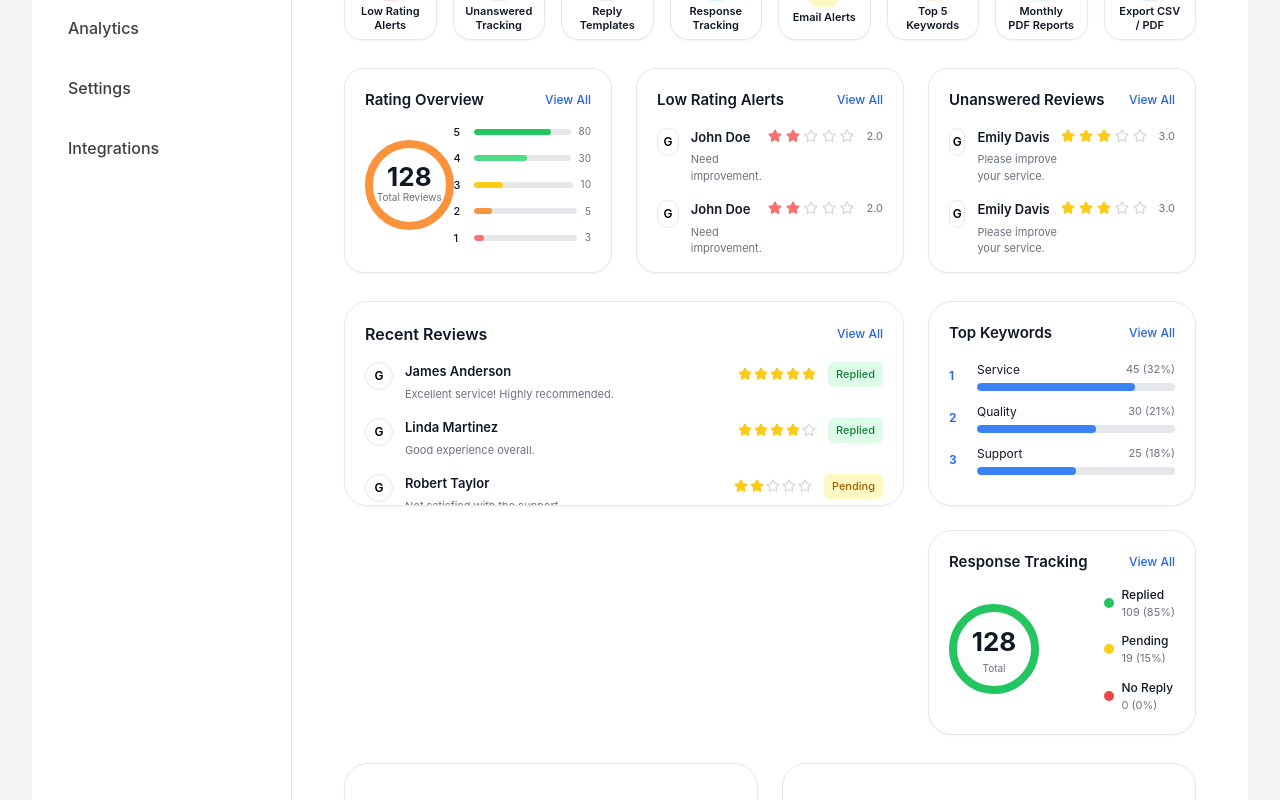
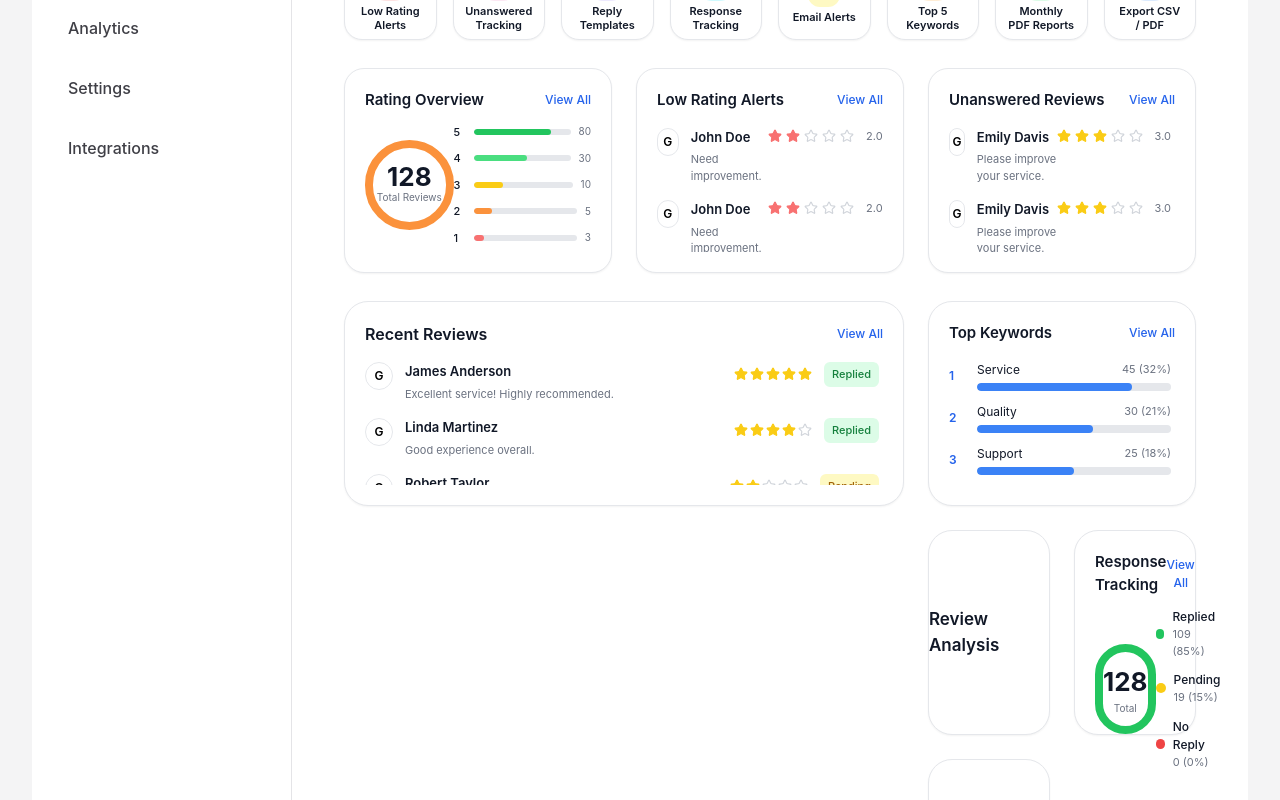
Before and after one commit to afnankhan123456/reviewreply-ai, a Next.js app: page /plans/basic/dashbord in a window 1280 px wide. Shown: the part 360-1160 px from the top of the page. Built offline with nearby package versions, Linux system fonts and the light colour scheme.

Commit message:
Update page.tsx

```diff
--- a/app/plans/basic/dashbord/page.tsx
+++ b/app/plans/basic/dashbord/page.tsx
@@ -62,12 +62,10 @@ export default function DashboardPage() {
   return (
     <div className="min-h-screen bg-white">
       <div className="p-5 lg:p-7">
-
         <Topbar />
 
         {/* TOP 4 CARDS — height 80px, compact design */}
         <div className="grid grid-cols-1 sm:grid-cols-2 xl:grid-cols-4 gap-5 mt-7">
-
           {/* CARD 1 */}
           <div className="bg-white border border-[#e5e7eb] rounded-[20px] p-3 h-[80px] shadow-sm flex items-center gap-3 overflow-hidden">
             <div className="w-10 h-10 rounded-xl bg-blue-100 flex items-center justify-center flex-shrink-0">
@@ -105,10 +103,16 @@ export default function DashboardPage() {
               <div className="flex items-center gap-2">
                 <h3 className="text-[22px] font-bold text-[#111827] leading-none">4.6</h3>
                 <div className="flex gap-0.5">
-                  {Array(5).fill(0).map((_, i) => (
+                  {Array(5)
+                    .fill(0)
+                    .map((_, i) => (
                       <Star
                         key={i}
-                      className={`w-3.5 h-3.5 ${i < 4 ? "fill-yellow-400 text-yellow-400" : "text-gray-300"}`}
+                        className={`w-3.5 h-3.5 ${
+                          i < 4
+                            ? "fill-yellow-400 text-yellow-400"
+                            : "text-gray-300"
+                        }`}
                       />
                     ))}
                 </div>
@@ -125,10 +129,11 @@ export default function DashboardPage() {
             <div className="flex flex-col gap-0.5 min-w-0">
               <p className="text-[11px] text-[#6b7280] leading-tight">Response Rate</p>
               <h3 className="text-[22px] font-bold text-[#111827] leading-none">85%</h3>
-              <p className="text-[10px] text-green-600 leading-tight font-medium">Good response rate</p>
+              <p className="text-[10px] text-green-600 leading-tight font-medium">
+                Good response rate
+              </p>
             </div>
           </div>
-
         </div>
 
         {/* 8 SMALL CARDS — height 80px */}
@@ -153,21 +158,16 @@ export default function DashboardPage() {
           })}
         </div>
 
-        {/* 3 DETAILED CARDS — Fixed height 205px */}
+        {/* 3 DETAILED CARDS — Rating Overview, Low Rating Alerts, Unanswered Reviews */}
         <div className="grid grid-cols-1 xl:grid-cols-3 gap-6 mt-7">
-
-          {/* Rating Overview - h-[205px] */}
-          <div className="bg-white rounded-[20px] border border-[#e5e7eb] p-5 shadow-sm h-[205px] overflow-hidden">
-            <div className="flex items-center justify-between">
-              <h3 className="text-[15px] font-semibold text-[#111827]">
-                Rating Overview
-              </h3>
-              <button className="text-[12px] font-medium text-blue-600">
-                View All
-              </button>
+          {/* Rating Overview – fixed 205px, no scroll */}
+          <div className="bg-white rounded-[20px] border border-[#e5e7eb] p-5 shadow-sm h-[205px] overflow-hidden flex flex-col">
+            <div className="flex items-center justify-between flex-shrink-0">
+              <h3 className="text-[15px] font-semibold text-[#111827]">Rating Overview</h3>
+              <button className="text-[12px] font-medium text-blue-600">View All</button>
             </div>
             <div className="flex items-center justify-between mt-3">
-              {/* Smaller Circle */}
+              {/* Circle */}
               <div className="relative w-[90px] h-[90px] rounded-full border-[8px] border-orange-400 flex flex-col items-center justify-center">
                 <h2 className="text-[26px] font-bold text-[#111827] leading-none">128</h2>
                 <p className="text-[10px] text-[#6b7280]">Total Reviews</p>
@@ -182,9 +182,7 @@ export default function DashboardPage() {
                   { star: 1, width: "10%", color: "bg-red-400", total: 3 },
                 ].map((item, index) => (
                   <div key={index} className="flex items-center gap-2">
-                    <span className="text-[11px] font-medium text-[#111827] w-3">
-                      {item.star}
-                    </span>
+                    <span className="text-[11px] font-medium text-[#111827] w-3">{item.star}</span>
                     <div className="flex-1 h-1.5 rounded-full bg-gray-200 overflow-hidden">
                       <div
                         className={`h-full rounded-full ${item.color}`}
@@ -198,18 +196,14 @@ export default function DashboardPage() {
             </div>
           </div>
 
-          {/* Low Rating Alerts - h-[205px] */}
-          <div className="bg-white rounded-[20px] border border-[#e5e7eb] p-5 shadow-sm h-[205px] overflow-hidden">
-            <div className="flex items-center justify-between">
-              <h3 className="text-[15px] font-semibold text-[#111827]">
-                Low Rating Alerts
-              </h3>
-              <button className="text-[12px] font-medium text-blue-600">
-                View All
-              </button>
+          {/* Low Rating Alerts – 205px, sticky header, scrollable list */}
+          <div className="bg-white rounded-[20px] border border-[#e5e7eb] p-5 shadow-sm h-[205px] flex flex-col">
+            <div className="flex items-center justify-between flex-shrink-0">
+              <h3 className="text-[15px] font-semibold text-[#111827]">Low Rating Alerts</h3>
+              <button className="text-[12px] font-medium text-blue-600">View All</button>
             </div>
-            <div className="flex flex-col gap-4 mt-4">
-              {[1, 2, 3].map((item) => (
+            <div className="flex-1 overflow-y-auto mt-4 space-y-4 pr-1">
+              {[1, 2, 3, 4, 5].map((item) => (
                 <div key={item} className="flex items-start justify-between">
                   <div className="flex gap-3">
                     <div className="w-7 h-7 rounded-full bg-white border border-[#e5e7eb] flex items-center justify-center text-[12px] font-semibold">
@@ -233,18 +227,14 @@ export default function DashboardPage() {
             </div>
           </div>
 
-          {/* Unanswered Reviews - h-[205px] */}
-          <div className="bg-white rounded-[20px] border border-[#e5e7eb] p-5 shadow-sm h-[205px] overflow-hidden">
-            <div className="flex items-center justify-between">
-              <h3 className="text-[15px] font-semibold text-[#111827]">
-                Unanswered Reviews
-              </h3>
-              <button className="text-[12px] font-medium text-blue-600">
-                View All
-              </button>
+          {/* Unanswered Reviews – 205px, sticky header, scrollable list */}
+          <div className="bg-white rounded-[20px] border border-[#e5e7eb] p-5 shadow-sm h-[205px] flex flex-col">
+            <div className="flex items-center justify-between flex-shrink-0">
+              <h3 className="text-[15px] font-semibold text-[#111827]">Unanswered Reviews</h3>
+              <button className="text-[12px] font-medium text-blue-600">View All</button>
             </div>
-            <div className="flex flex-col gap-4 mt-4">
-              {[1, 2, 3].map((item) => (
+            <div className="flex-1 overflow-y-auto mt-4 space-y-4 pr-1">
+              {[1, 2, 3, 4].map((item) => (
                 <div key={item} className="flex items-start justify-between">
                   <div className="flex gap-3">
                     <div className="w-7 h-7 rounded-full bg-white border border-[#e5e7eb] flex items-center justify-center text-[12px] font-semibold">
@@ -252,7 +242,9 @@ export default function DashboardPage() {
                     </div>
                     <div>
                       <h4 className="text-[13px] font-semibold text-[#111827]">Emily Davis</h4>
-                      <p className="text-[11px] text-[#6b7280] mt-1">Please improve your service.</p>
+                      <p className="text-[11px] text-[#6b7280] mt-1">
+                        Please improve your service.
+                      </p>
                     </div>
                   </div>
                   <div className="flex items-center gap-1">
@@ -271,18 +263,13 @@ export default function DashboardPage() {
 
         {/* RECENT REVIEWS + RIGHT STACKED CARDS */}
         <div className="grid grid-cols-1 xl:grid-cols-3 gap-6 mt-7">
-
-          {/* LEFT BIG CARD — Recent Reviews (now top 3, h-[205px]) */}
-          <div className="xl:col-span-2 bg-white rounded-[24px] border border-[#e5e7eb] shadow-sm p-5 h-[205px] overflow-auto">
-            <div className="flex items-center justify-between">
-              <h3 className="text-[16px] font-semibold text-[#111827]">
-                Recent Reviews
-              </h3>
-              <button className="text-[12px] font-medium text-blue-600">
-                View All
-              </button>
+          {/* LEFT BIG CARD — Recent Reviews (sticky header, scrollable list, 205px) */}
+          <div className="xl:col-span-2 bg-white rounded-[24px] border border-[#e5e7eb] shadow-sm p-5 h-[205px] flex flex-col">
+            <div className="flex items-center justify-between flex-shrink-0">
+              <h3 className="text-[16px] font-semibold text-[#111827]">Recent Reviews</h3>
+              <button className="text-[12px] font-medium text-blue-600">View All</button>
             </div>
-            <div className="flex flex-col gap-4 mt-4">
+            <div className="flex-1 overflow-y-auto mt-4 space-y-4 pr-1">
               {[
                 {
                   name: "James Anderson",
@@ -305,6 +292,13 @@ export default function DashboardPage() {
                   status: "Pending",
                   color: "bg-yellow-100 text-yellow-700",
                 },
+                {
+                  name: "Patricia Brown",
+                  text: "Average experience.",
+                  rating: 3,
+                  status: "Replied",
+                  color: "bg-green-100 text-green-700",
+                },
               ].map((item, index) => (
                 <div key={index} className="flex items-start justify-between">
                   <div className="flex gap-3">
@@ -312,17 +306,15 @@ export default function DashboardPage() {
                       G
                     </div>
                     <div>
-                      <h4 className="text-[13px] font-semibold text-[#111827]">
-                        {item.name}
-                      </h4>
-                      <p className="text-[11px] text-[#6b7280] mt-1">
-                        {item.text}
-                      </p>
+                      <h4 className="text-[13px] font-semibold text-[#111827]">{item.name}</h4>
+                      <p className="text-[11px] text-[#6b7280] mt-1">{item.text}</p>
                     </div>
                   </div>
                   <div className="flex items-center gap-3">
                     <div className="flex gap-0.5">
-                      {Array(5).fill(0).map((_, i) => (
+                      {Array(5)
+                        .fill(0)
+                        .map((_, i) => (
                           <Star
                             key={i}
                             className={`w-3.5 h-3.5 ${
@@ -344,24 +336,21 @@ export default function DashboardPage() {
             </div>
           </div>
 
-          {/* RIGHT STACKED CARDS — each 205px */}
+          {/* RIGHT COLUMN – Top Keywords + Review Analysis / Monthly History / Response Tracking */}
           <div className="flex flex-col gap-6">
-
-            {/* TOP 5 KEYWORDS (now top 3, h-[205px]) */}
-            <div className="bg-white rounded-[24px] border border-[#e5e7eb] shadow-sm p-5 h-[205px] overflow-auto">
-              <div className="flex items-center justify-between">
-                <h3 className="text-[15px] font-semibold text-[#111827]">
-                  Top Keywords
-                </h3>
-                <button className="text-[12px] font-medium text-blue-600">
-                  View All
-                </button>
+            {/* Top 5 Keywords – sticky header, scrollable list, 205px */}
+            <div className="bg-white rounded-[24px] border border-[#e5e7eb] shadow-sm p-5 h-[205px] flex flex-col">
+              <div className="flex items-center justify-between flex-shrink-0">
+                <h3 className="text-[15px] font-semibold text-[#111827]">Top Keywords</h3>
+                <button className="text-[12px] font-medium text-blue-600">View All</button>
               </div>
-              <div className="flex flex-col gap-3 mt-4">
+              <div className="flex-1 overflow-y-auto mt-4 space-y-3 pr-1">
                 {[
                   { name: "Service", value: "45 (32%)", width: "80%" },
                   { name: "Quality", value: "30 (21%)", width: "60%" },
                   { name: "Support", value: "25 (18%)", width: "50%" },
+                  { name: "Experience", value: "20 (14%)", width: "40%" },
+                  { name: "Product", value: "10 (7%)", width: "25%" },
                 ].map((item, index) => (
                   <div key={index} className="flex items-center gap-3">
                     <span className="text-[12px] font-semibold text-blue-600 w-4">
@@ -369,12 +358,8 @@ export default function DashboardPage() {
                     </span>
                     <div className="flex-1">
                       <div className="flex items-center justify-between mb-1">
-                        <span className="text-[12px] text-[#111827]">
-                          {item.name}
-                        </span>
-                        <span className="text-[11px] text-[#6b7280]">
-                          {item.value}
-                        </span>
+                        <span className="text-[12px] text-[#111827]">{item.name}</span>
+                        <span className="text-[11px] text-[#6b7280]">{item.value}</span>
                       </div>
                       <div className="w-full h-2 rounded-full bg-gray-200 overflow-hidden">
                         <div
@@ -388,70 +373,10 @@ export default function DashboardPage() {
               </div>
             </div>
 
-            {/* RESPONSE TRACKING - h-[205px] */}
-            <div className="bg-white rounded-[24px] border border-[#e5e7eb] shadow-sm p-5 h-[205px] overflow-hidden">
-              <div className="flex items-center justify-between">
-                <h3 className="text-[15px] font-semibold text-[#111827]">
-                  Response Tracking
-                </h3>
-                <button className="text-[12px] font-medium text-blue-600">
-                  View All
-                </button>
-              </div>
-              <div className="flex items-center justify-between mt-3">
-                {/* Smaller Circle */}
-                <div className="w-[90px] h-[90px] rounded-full border-[8px] border-green-500 flex flex-col items-center justify-center">
-                  <h2 className="text-[26px] font-bold text-[#111827]">
-                    128
-                  </h2>
-                  <p className="text-[10px] text-[#6b7280]">
-                    Total
-                  </p>
-                </div>
-                {/* Stats */}
-                <div className="flex flex-col gap-3">
-                  <div className="flex items-center gap-2">
-                    <div className="w-2.5 h-2.5 rounded-full bg-green-500" />
-                    <div>
-                      <p className="text-[12px] font-medium text-[#111827]">
-                        Replied
-                      </p>
-                      <p className="text-[11px] text-[#6b7280]">
-                        109 (85%)
-                      </p>
-                    </div>
-                  </div>
-                  <div className="flex items-center gap-2">
-                    <div className="w-2.5 h-2.5 rounded-full bg-yellow-400" />
-                    <div>
-                      <p className="text-[12px] font-medium text-[#111827]">
-                        Pending
-                      </p>
-                      <p className="text-[11px] text-[#6b7280]">
-                        19 (15%)
-                      </p>
-                    </div>
-                  </div>
-                  <div className="flex items-center gap-2">
-                    <div className="w-2.5 h-2.5 rounded-full bg-red-500" />
-                    <div>
-                      <p className="text-[12px] font-medium text-[#111827]">
-                        No Reply
-                      </p>
-                      <p className="text-[11px] text-[#6b7280]">
-                        0 (0%)
-                      </p>
-                    </div>
-                  </div>
-                </div>
-              </div>
-            </div>
-
-          </div>
-        </div>
-
-        {/* LAST 2 CARDS — fixed height 205px */}
-        <div className="grid grid-cols-1 xl:grid-cols-2 gap-6 mt-7 pb-8">
+            {/* Row: Review Analysis + Monthly History (left) | Response Tracking (right) */}
+            <div className="grid grid-cols-2 gap-6">
+              {/* Left stack: Review Analysis and Monthly History */}
+              <div className="flex flex-col gap-6">
                 <div className="bg-white rounded-[24px] h-[205px] border border-[#e5e7eb] shadow-sm flex items-center justify-center">
                   <h3 className="text-[17px] font-semibold text-[#111827]">Review Analysis</h3>
                 </div>
@@ -460,6 +385,47 @@ export default function DashboardPage() {
                 </div>
               </div>
 
+              {/* Response Tracking – fixed height 205px, placed on the right */}
+              <div className="bg-white rounded-[24px] border border-[#e5e7eb] shadow-sm p-5 h-[205px] flex flex-col">
+                <div className="flex items-center justify-between flex-shrink-0">
+                  <h3 className="text-[15px] font-semibold text-[#111827]">Response Tracking</h3>
+                  <button className="text-[12px] font-medium text-blue-600">View All</button>
+                </div>
+                <div className="flex items-center justify-between mt-3">
+                  {/* Circle */}
+                  <div className="w-[90px] h-[90px] rounded-full border-[8px] border-green-500 flex flex-col items-center justify-center">
+                    <h2 className="text-[26px] font-bold text-[#111827]">128</h2>
+                    <p className="text-[10px] text-[#6b7280]">Total</p>
+                  </div>
+                  {/* Stats */}
+                  <div className="flex flex-col gap-3">
+                    <div className="flex items-center gap-2">
+                      <div className="w-2.5 h-2.5 rounded-full bg-green-500" />
+                      <div>
+                        <p className="text-[12px] font-medium text-[#111827]">Replied</p>
+                        <p className="text-[11px] text-[#6b7280]">109 (85%)</p>
+                      </div>
+                    </div>
+                    <div className="flex items-center gap-2">
+                      <div className="w-2.5 h-2.5 rounded-full bg-yellow-400" />
+                      <div>
+                        <p className="text-[12px] font-medium text-[#111827]">Pending</p>
+                        <p className="text-[11px] text-[#6b7280]">19 (15%)</p>
+                      </div>
+                    </div>
+                    <div className="flex items-center gap-2">
+                      <div className="w-2.5 h-2.5 rounded-full bg-red-500" />
+                      <div>
+                        <p className="text-[12px] font-medium text-[#111827]">No Reply</p>
+                        <p className="text-[11px] text-[#6b7280]">0 (0%)</p>
+                      </div>
+                    </div>
+                  </div>
+                </div>
+              </div>
+            </div>
+          </div>
+        </div>
       </div>
     </div>
   );
```
Lines whose indentation alone changed are shown as unchanged.
